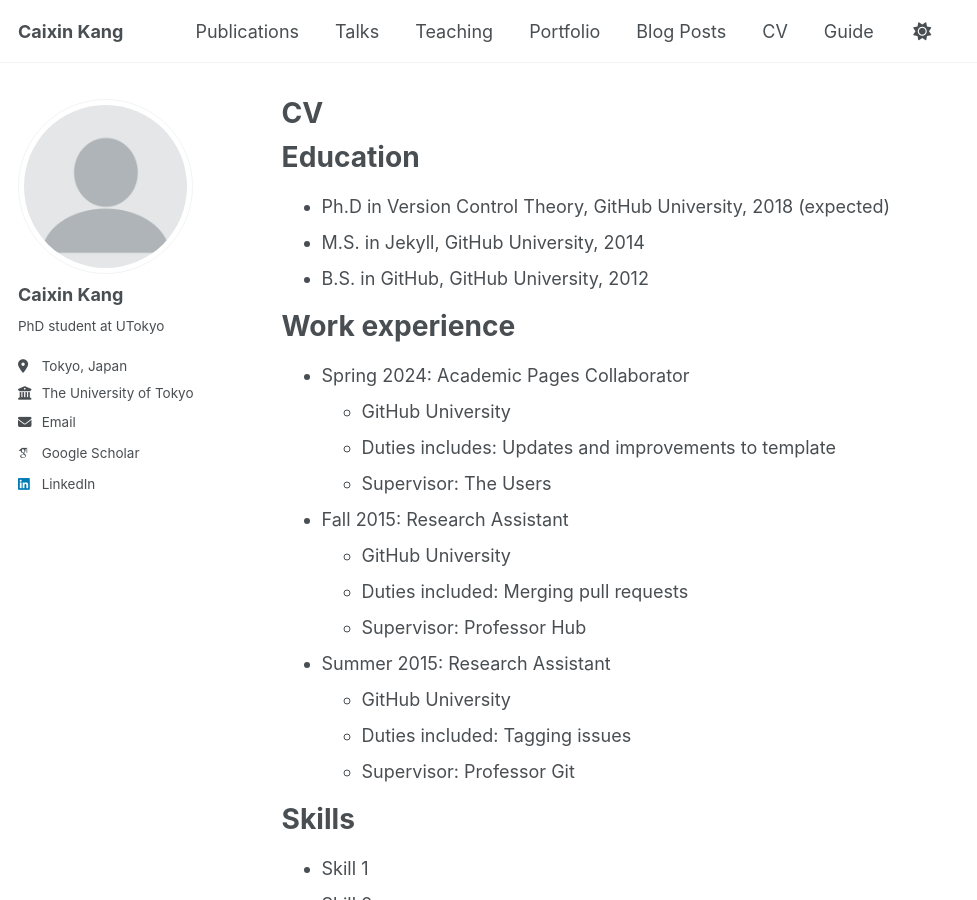
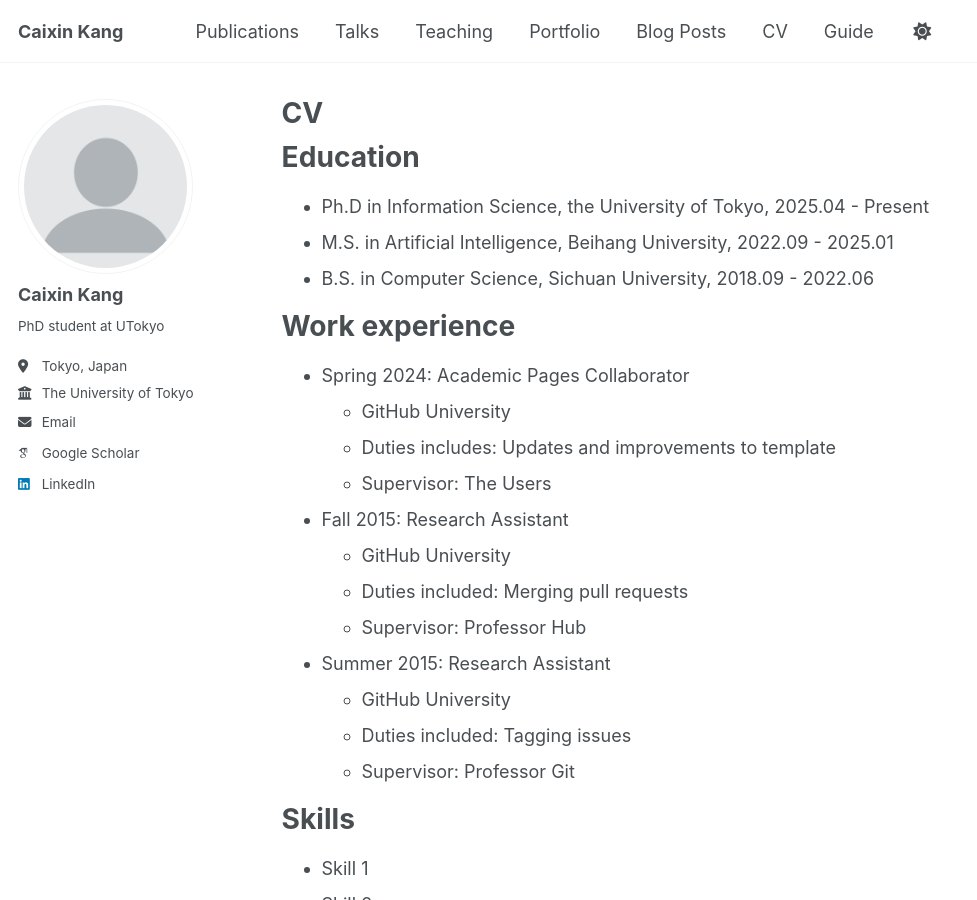
Before and after one commit to kkkcx/kkkcx.github.io, a Jekyll site: the page built from _pages/cv.md, in a window 1280 px wide and 900 px high. Shown: the whole window, without its empty margins (0-977 px from the left). Built offline with Jekyll 4.4.1, drawn with Linux system fonts in a browser that asks for light colours; some web fonts are replaced; a script that is not in the unit is left out.

Commit message:
Update cv.md

```diff
--- a/_pages/cv.md
+++ b/_pages/cv.md
@@ -11,9 +11,9 @@ redirect_from:
 
 Education
 ======
-* Ph.D in Version Control Theory, GitHub University, 2018 (expected)
-* M.S. in Jekyll, GitHub University, 2014
-* B.S. in GitHub, GitHub University, 2012
+* Ph.D in Information Science, the University of Tokyo, 2025.04 - Present
+* M.S. in Artificial Intelligence, Beihang University, 2022.09 - 2025.01
+* B.S. in Computer Science, Sichuan University, 2018.09 - 2022.06
 
 Work experience
 ======
```
